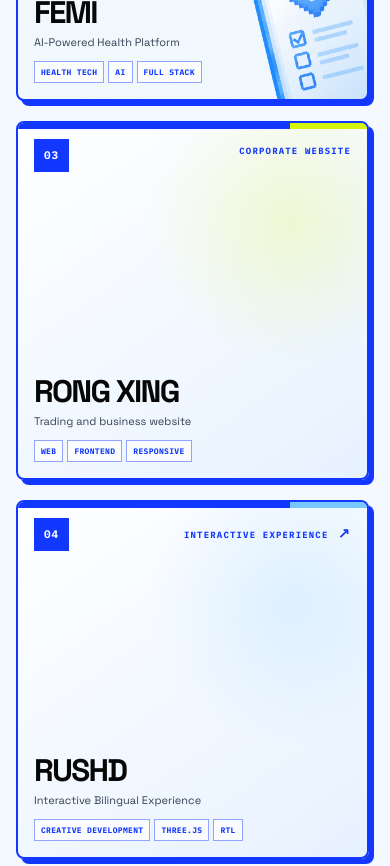
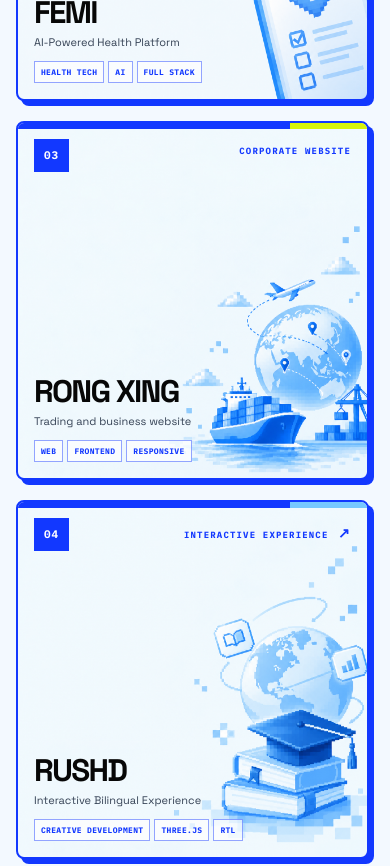
Before and after one commit to Marcella125/MM., a Next.js app: page / in a window 390 px wide. Shown: the part 5780-6646 px from the top of the page. Built offline with nearby package versions, Linux system fonts and the light colour scheme.

Commit message:
Add Rong Xing and Rushd project images

```diff
--- a/src/components/PortfolioSections.module.css
+++ b/src/components/PortfolioSections.module.css
@@ -77,6 +77,8 @@
 
 .project[data-project-index="01"] { background: #f3f9ff var(--project-image) center 60% / cover no-repeat; }
 .project[data-project-index="02"] { background: #f3f9ff var(--project-image) 64% 70% / cover no-repeat; }
+.project[data-project-index="03"] { background: #f3f9ff var(--project-image) center / cover no-repeat; }
+.project[data-project-index="04"] { background: #f3f9ff var(--project-image) center / cover no-repeat; }
 
 .project::before {
   position: absolute;
@@ -273,6 +275,8 @@
   .project { padding: 16px; box-shadow: 5px 5px 0 var(--blue); }
   .project[data-project-index="01"] { background-position: 74% center; }
   .project[data-project-index="02"] { background-position: 70% 70%; }
+  .project[data-project-index="03"] { background-position: center; }
+  .project[data-project-index="04"] { background-position: center; }
   .projectContent h3 { font-size: clamp(30px, 8vw, 42px); }
   .projectContent > p { margin-top: 7px; font-size: 11px; }
   .tags { gap: 4px; margin-top: 11px; }
--- a/src/components/ProjectsSection.tsx
+++ b/src/components/ProjectsSection.tsx
@@ -58,7 +58,13 @@ function ProjectCard({ project, index, progress }: {
   const blur = useTransform(progress, cardStops[index], blurStops[index]);
   const filter = useTransform(blur, (value) => `blur(${value}px)`);
   const pointerEvents = useTransform(opacity, (value) => value > 0.8 ? "auto" : "none");
-  const imagePath = index === 0 ? "/assets/kira.png" : index === 1 ? "/assets/femi.png" : undefined;
+  const imagePath = index === 0
+    ? "/assets/kira.png"
+    : index === 1
+      ? "/assets/femi.png"
+      : index === 2
+        ? "/assets/rong%20xing.png"
+        : "/assets/rushd.png";
   const card = (
     <article
       className={styles.project}
```
Also changed, not shown: public/assets/rong xing.png (added), public/assets/rushd.png (added).
